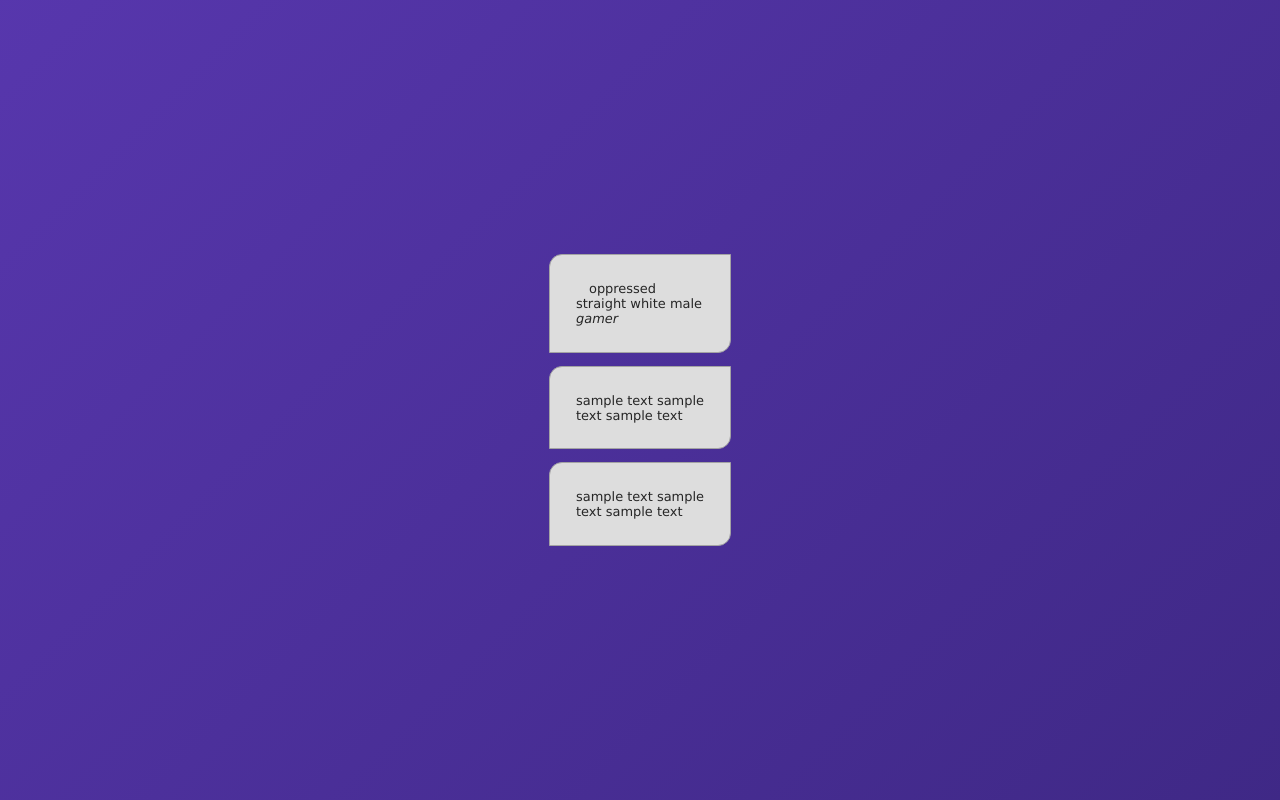
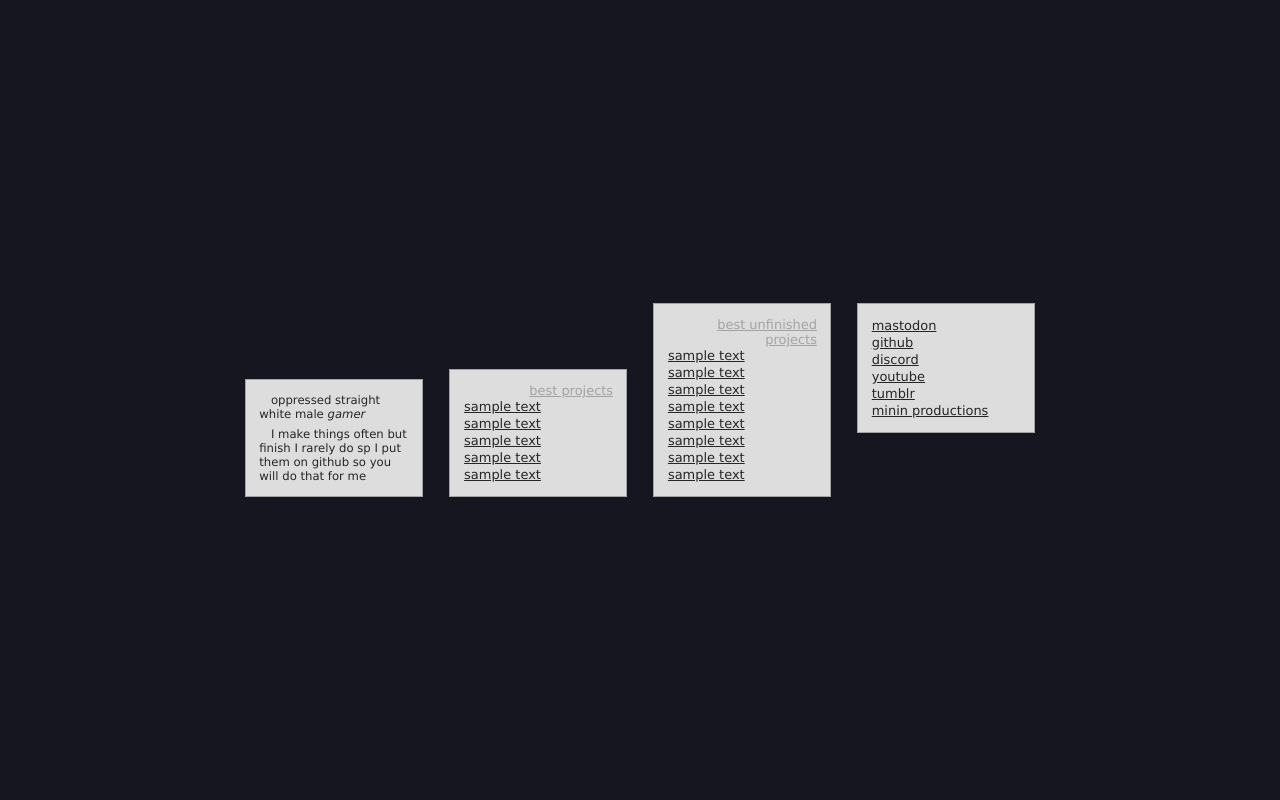
Before and after one commit to mininmobile/mininmobile.github.io, a plain HTML site: page index.html in a window 1280 px wide. Drawn offline with Linux system fonts and the light colour scheme.

Commit message:
add wrapper shit

```diff
--- a/index.html
+++ b/index.html
@@ -10,24 +10,47 @@
 </head>
 <body>
 	<div class="wrapper">
+		<div class="wrapper bottom">
 			<!-- mini portfolio -->
 			<div class="container">
 				<p>oppressed straight white male <i>gamer</i></p>
+				<p>I make things often but finish I rarely do sp I put them on github so you will do that for me</p>
 			</div>
 
 			<!-- best projects -->
 			<div class="container">
+				<h1>best projects</h1>
+				<a>sample text</a>
+				<a>sample text</a>
 				<a>sample text</a>
 				<a>sample text</a>
 				<a>sample text</a>
 			</div>
 
-		<!-- unfinished best projects -->
+			<!-- best unfinished projects -->
 			<div class="container">
+				<h1>best unfinished projects</h1>
+				<a>sample text</a>
+				<a>sample text</a>
+				<a>sample text</a>
+				<a>sample text</a>
+				<a>sample text</a>
 				<a>sample text</a>
 				<a>sample text</a>
 				<a>sample text</a>
 			</div>
 		</div>
+		<div class="wrapper top">
+			<!-- social links -->
+			<div class="container">
+				<a>mastodon</a>
+				<a>github</a>
+				<a>discord</a>
+				<a>youtube</a>
+				<a>tumblr</a>
+				<a>minin productions</a>
+			</div>
+		</div>
+	</div>
 </body>
 </html>
--- a/src/main.css
+++ b/src/main.css
@@ -3,42 +3,76 @@ html, body {
 	height: 100vh;
 	padding: 0;
 	margin: 0;
-	background: linear-gradient(135deg, #804fef, #201654);
-	background-size: 400% 400%;
+	background: #161621;
 	display: flex;
 	align-items: center;
 	justify-content: center;
 	font-family: IPAMonaPGothic, Mona, 'MS PGothic', YOzFontAA97, Verdana, Arial, sans-serif;
 	font-size: 0.9em;
-	animation: background-gradient 30s ease infinite;
 }
 
 p, h1, h2, h3, h4, h5, h6 {
 	margin: 0;
+	font-weight: normal;
 }
 
+.wrapper {
+	display: flex;
+}
+
+.wrapper.bottom { align-items: flex-end; }
+.wrapper.top { align-items: flex-start; }
+
 .container {
+	min-width: 150px;
 	width: 10vw;
 	margin: 1em;
-	padding: 2em;
+	padding: 1em;
 	color: #262626;
 	background: #ddd;
 	border: 1px solid #a3a3a3;
-	border-radius: 1em 0 1em 0;
 }
 
 .container:first-child > p {
 	text-indent: 1em;
+	font-size: 0.9em;
+}
+
+.container:first-child > p:first-child {
+	margin-bottom: 0.5em;
+}
+
+.container > .title {
+	display: flex;
+	justify-content: flex-end;
+}
+
+.container > h1 {
+	color: #a3a3a3;
+	font-size: 1em;
+	text-align: right;
+	text-decoration: underline;
+}
+
+.container > a {
+	display: block;
+	text-decoration: underline;
+	cursor: pointer;
+	border: 1px solid transparent;
+}
+
+.container > a:hover {
+	padding: 0 0.2em;
+	text-decoration: none;
+	border: 1px solid #a3a3a3;
 }
 
 @media only screen and (orientation:portrait) {
-	.container{
+	.wrapper {
+		flex-direction: column;
+	}
+
+	.container {
 		width: 15vw;
 	}
 }
-
-@keyframes background-gradient {
-	0% { background-position: 0% 14%; }
-	50% { background-position: 100% 87%; }
-	100% { background-position: 0% 14%; }
-}
```
Lines whose indentation alone changed are shown as unchanged.
